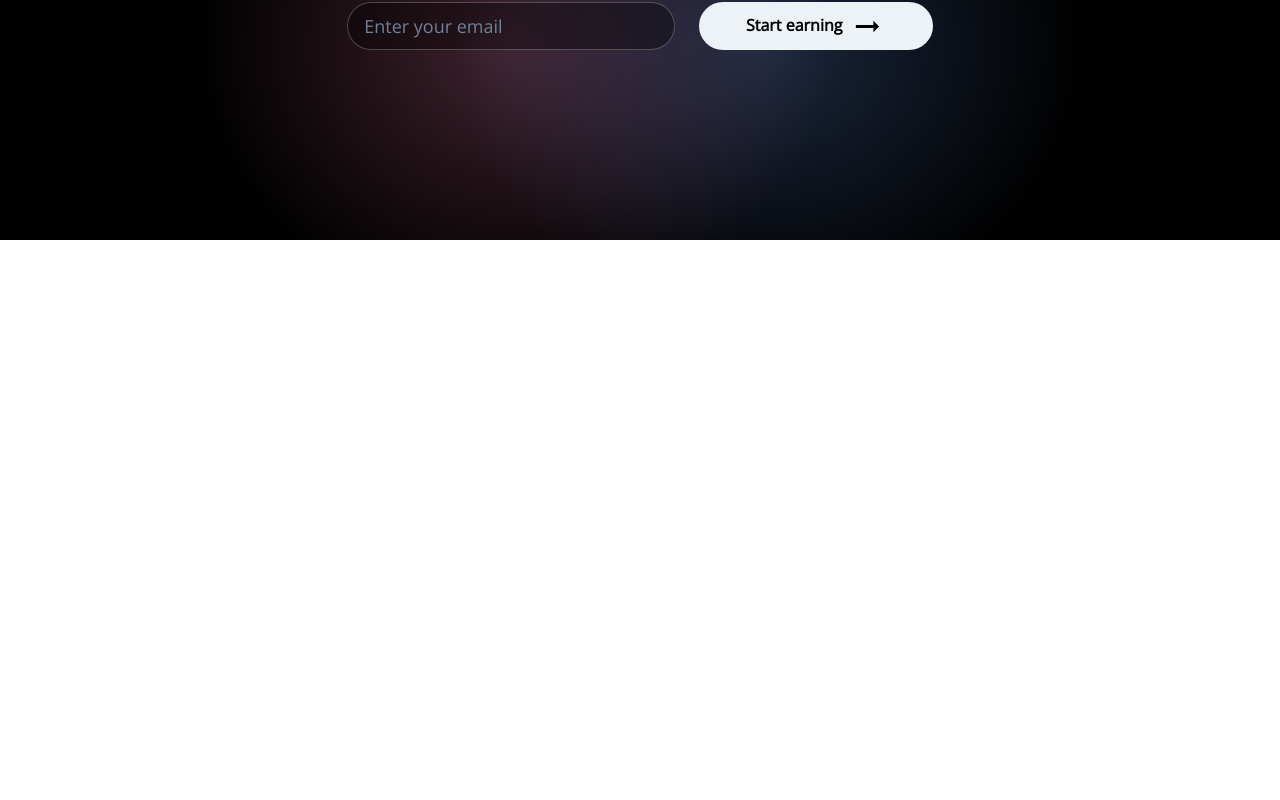
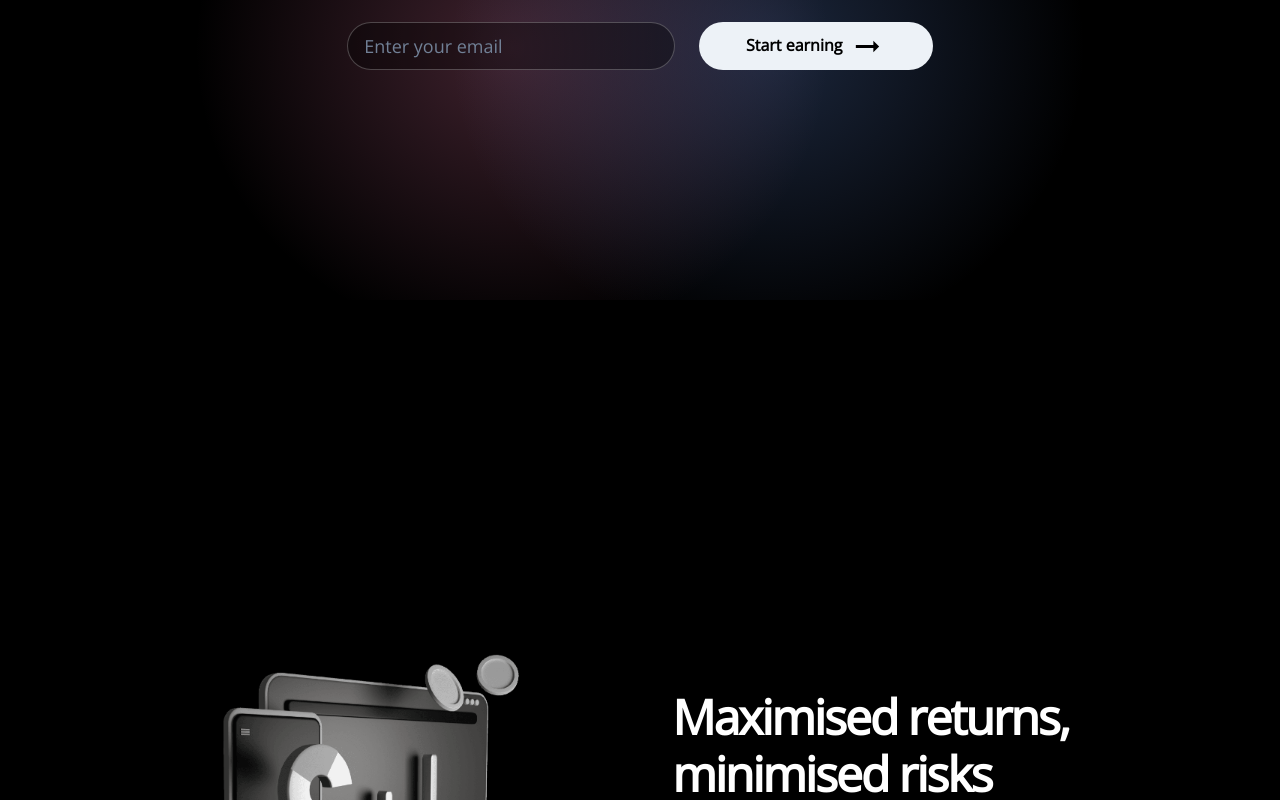
Before and after one commit to devvanu/flint-dot-money-clone, a React (Vite) app: page / in a window 1280 px wide. Shown: the part 540-1340 px from the top of the page. Before the commit the page ends 800 px from the top, so only its background shows below. Built offline with nearby package versions, Linux system fonts and the light colour scheme.

Commit message:
update: added features section

```diff
--- /dev/null
+++ b/src/components/Features.jsx
@@ -0,0 +1,28 @@
+import { Box, VStack, Flex, Grid, GridItem, Stack, Container, Heading, Text, Image } from "@chakra-ui/react";
+
+import { featureDetails } from "../data";
+import image from '../assets/img.png'
+
+const Features = () => {
+  return (
+    <Flex bg="black" px="8%" pt='8%' w="100%" color='white'>
+      <Stack w="50%">
+        <VStack w="100%" position="sticky" top="50px" h="100vh" justify='center'>
+            <Image src={image} alt='image' boxSize='300px'  />
+        </VStack>
+      </Stack>
+      <VStack w="50%" >
+        {
+            featureDetails.map(item=>
+                <VStack key={item.title} w='100%' h="100vh" justify='center' p='6%' spacing='6'>
+                    <Heading letterSpacing='-2px' fontSize='5xl'>{item.title}</Heading>
+                    <Text color='whiteAlpha.600' fontSize='xl'>{item.text}</Text>
+                </VStack>
+            )
+        }
+      </VStack>
+    </Flex>
+  );
+};
+
+export default Features;
--- a/src/components/Intro.jsx
+++ b/src/components/Intro.jsx
@@ -2,10 +2,10 @@ import { VStack, Stack} from "@chakra-ui/react";
 
 const Intro = (props) => {
     return (
-        <Stack bg="black" pt={{sm:'10px', lg: '60px'}} color="white" position='relative' overflow='hidden'>
+        <Stack bg="black" pt={{sm:'10px', lg: '40px'}} color="white" position='relative' overflow='hidden'>
           {props.shades}
 
-          <VStack h='90vh' align="center" justify="center">
+          <VStack h='100vh' align="center" justify="center">
             {props.content}
 
             <Stack direction="row" spacing="8" justify="space-between">
--- a/src/components/Shades.jsx
+++ b/src/components/Shades.jsx
@@ -6,7 +6,7 @@ const Shades = () => {
         <Box
           position="absolute"
           left='5%'
-          bottom="-25%"
+          bottom="-20%"
           bgGradient="radial-gradient(rgb(209 111 151 / 30%),transparent, transparent);"
           w="70%"
           h="100%"
@@ -14,7 +14,7 @@ const Shades = () => {
         <Box
           position="absolute"
           right='5%'
-          bottom="-25%"
+          bottom="-20%"
           bgGradient="radial-gradient(rgb(91 128 200 / 30%),transparent, transparent);"
           w="70%"
           h="100%"
--- a/src/data.jsx
+++ b/src/data.jsx
@@ -8,3 +8,26 @@ export const contentDetails = [
         'text': 'in the world of crypto'
     }
 ]
+
+export const featureDetails = [
+    {
+        'title' : "Maximised returns, minimised risks",
+        'text' : 'Crypto wealth management is all about striking a balance. And we know how to. Earn returns on your coins, without overthinking the risks.'
+    },
+    {
+        'title' : "For a lot of coins, on a lot of chains",
+        'text' : 'Your Bitcoin and Ethereum. Your USDT and USDC. Almost all the coins you have, and some more, can be invested on Flint, using your favourite networks.'
+    },
+    {
+        'title' : "Where interest is earned every second",
+        'text' : 'Don’t wait. Have your interest added to your portfolio literally every second. And watch your crypto wealth grow in real-time.'
+    },
+    {
+        'title' : "Like a crypto savings account, but better",
+        'text' : 'There are no lock-ins on Flint. Even while earning high returns on your crypto, you have the ability to withdraw at any time.'
+    },
+    {
+        'title' : "All cash, no cache",
+        'text' : 'You earn returns in the same cryptocurrency that you invest. There are no twisted terms or token rewards to keep you away from your wealth.'
+    }
+]
--- a/src/routes/Home.jsx
+++ b/src/routes/Home.jsx
@@ -4,6 +4,7 @@ import Content from "../components/Content";
 import Intro from "../components/Intro";
 
 import { contentDetails } from "../data";
+import Features from "../components/Features";
 
 const Home = () => {
   return (
@@ -13,6 +14,7 @@ const Home = () => {
         shades = {<Shades />}
         form = {<Form />}
       />
+      <Features />
     </>
   )
 }
```
Also changed, not shown: src/assets/img.png (added).
